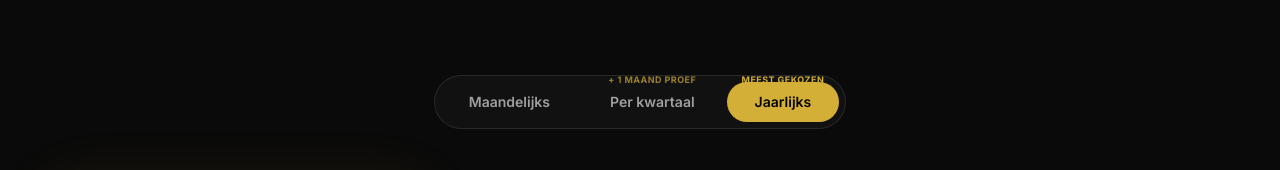
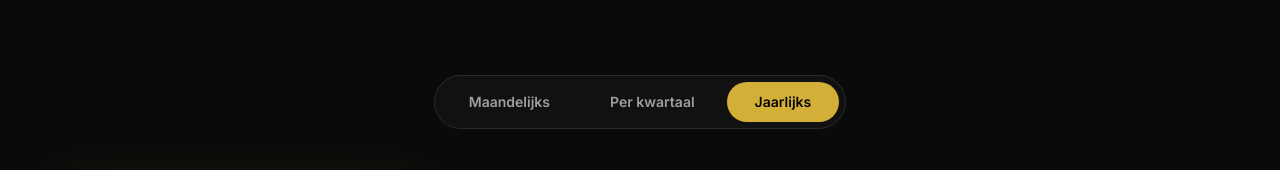
Before and after one commit to JamalDrenthe/Zheavenzy, a React (Vite) app: page /#/lidmaatschap in a window 1280 px wide. Shown: the part 614-784 px from the top of the page. Built offline with nearby package versions, Linux system fonts and the light colour scheme.

Commit message:
Verwijder labels boven periode-kiezer op lidmaatschappagina
Co-Authored-By: Jamal Drenthe <js.drenthe@gmail.com>

```diff
--- a/src/pages/Lidmaatschap.tsx
+++ b/src/pages/Lidmaatschap.tsx
@@ -155,15 +155,6 @@ export default function Lidmaatschap() {
                   }`}
                 >
                   {p.label}
-                  {(p.mostChosen || p.benefit || p.discount) && (
-                    <span
-                      className={`absolute -top-3 left-1/2 -translate-x-1/2 text-[9px] font-bold uppercase tracking-wider whitespace-nowrap ${
-                        period === p.key ? 'text-[#D4AF37]' : 'text-[#D4AF37]/70'
-                      }`}
-                    >
-                      {p.mostChosen ? 'Meest gekozen' : (p.benefit ?? p.discount)}
-                    </span>
-                  )}
                 </button>
               ))}
             </div>
```
